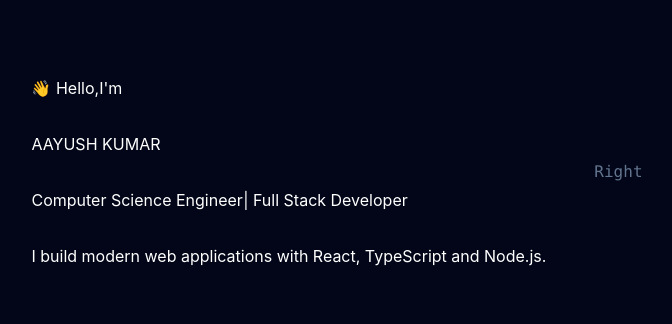
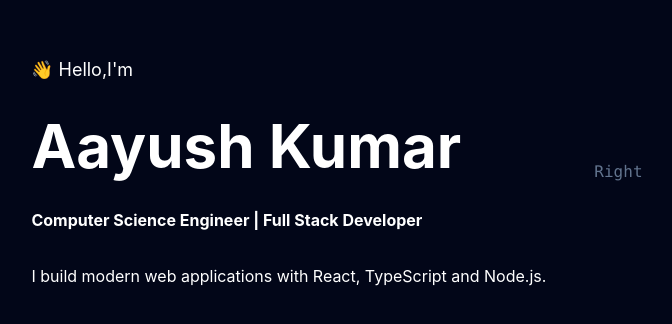
Before and after one commit to AayushJaiswal7/MyPortfolio, a React app: page / in a window 1280 px wide. Shown: the part 228-552 px from the top of the page, without its empty margins (303-975 px from the left). Built offline with nearby package versions, Linux system fonts and the light colour scheme; the HTML template or start-up script is replaced by a standard one.

Commit message:
feat: create Hero section component with personal profile details

```diff
--- a/src/components/sections/Hero/Hero.tsx
+++ b/src/components/sections/Hero/Hero.tsx
@@ -14,10 +14,10 @@ export default function Hero() {
             md:items-center
             md:justify-between">
             <div className="flex flex-col gap-8 text-white">
-                  <p>👋 Hello,I'm</p>
-                  <h1>AAYUSH KUMAR</h1>
-                  <h2>Computer Science Engineer| Full Stack Developer</h2>
-                  <p> I build modern web applications with React,
+                  <p className="text-lg">👋 Hello,I'm</p>
+                  <h1 className="text-6xl font-bold">Aayush Kumar</h1>
+                  <h2 className="font-bold">Computer Science Engineer | Full Stack Developer</h2>
+                  <p className="max-w-xl"> I build modern web applications with React,
          TypeScript and Node.js.</p>
             </div>
 
```
